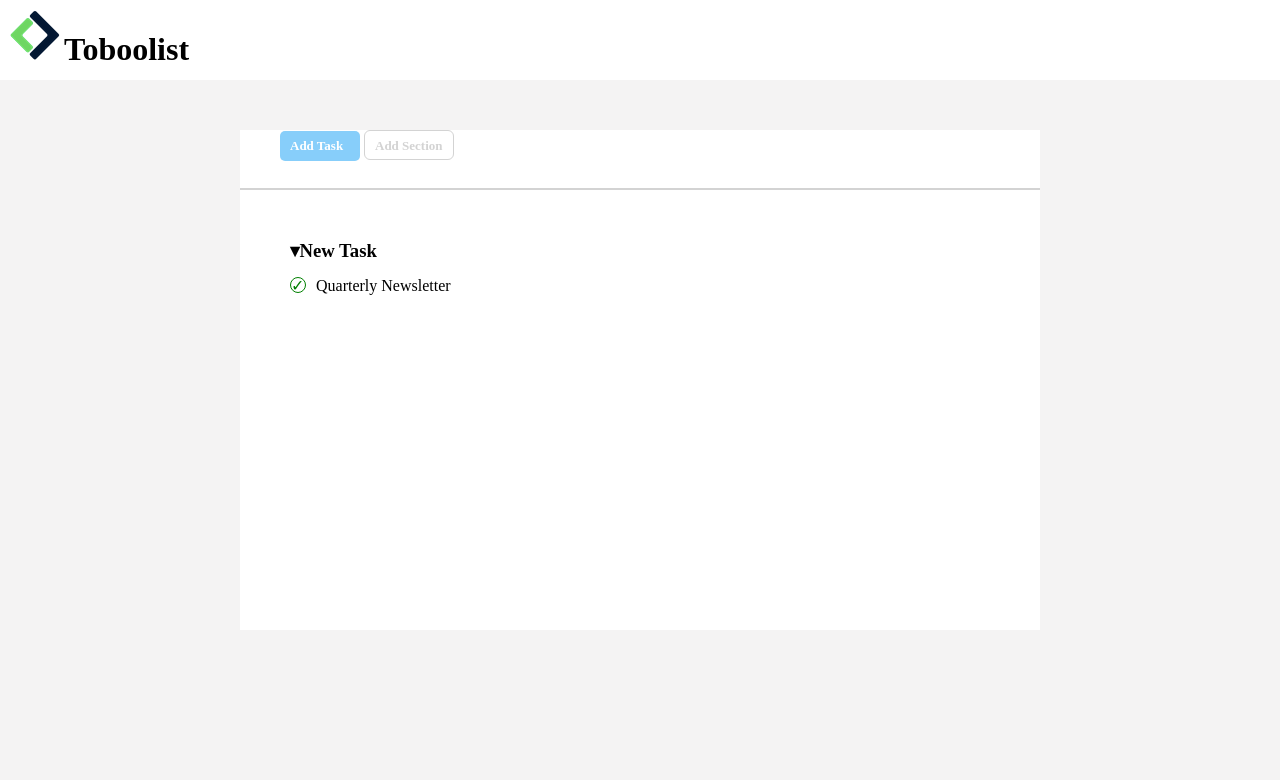
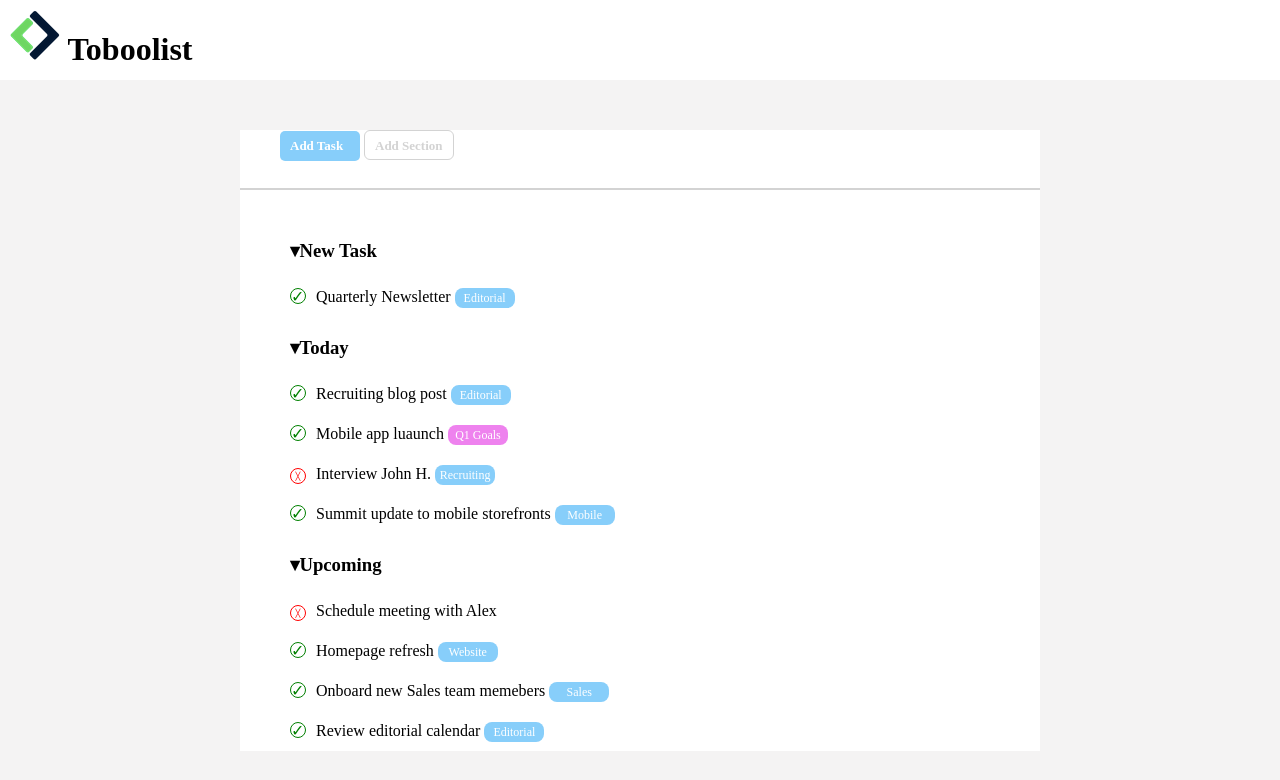
Before and after one commit to Martab1/html-css-toboolist, a plain HTML site: page index.html in a window 1280 px wide. Drawn offline with Linux system fonts and the light colour scheme.

Commit message:
add ticket list

```diff
--- a/css/style.css
+++ b/css/style.css
@@ -8,7 +8,7 @@ body{
     background:#c3bfbf2e;
 }
 
-/* HEADER */
+                           /* HEADER */
 
 .header{
     height: 80px;
@@ -20,14 +20,14 @@ h1{
     display: inline-block;
     }
 
-/* MAIN */
+                              /* MAIN */
 
 .contenitor{
     margin:auto;
     margin-top: 50px;
     background: #fff;
     width: 800px;
-    height:500px;
+
 }
 
 .section{
@@ -77,6 +77,7 @@ h1{
 
 }
 
+                               /* CONTENT*/
 
 .content{
    margin-left: 50px;
@@ -91,12 +92,53 @@ ul{
 
 }
 
-.v{display: inline-block;
-    color:green;
+.entity{
+    display: inline-block;
     width: 16px;
     height: 16px;
     border: 1px solid;
     border-radius: 50%;
     margin-right: 10px;
     line-height: 16px ;
+
 }
+.v{
+    color:green;
+}
+
+.x{
+color:red;
+font-size: 8px;
+text-align: center;
+
+}
+
+
+
+span, ul{
+    display: inline-block;
+}
+
+li{
+    line-height: 40px;
+}
+
+.ticket{
+    display: inline-block;
+    width:60px;
+    height: 20px;
+    background:lightskyblue;
+    border-radius: 8px;;
+    font-size: 12px;
+    color: #fff;
+    text-align: center;
+    line-height:20px ;
+}
+
+.purple{
+    background-color: violet;
+}
+
+h3{
+    margin-top: 20px;
+}
--- a/index.html
+++ b/index.html
@@ -9,12 +9,18 @@
 </head>
 <body>
     <header>
+                                      <!-- HEADER -->
+
+    <!-- LOGO -->
        <div class="header">
-           <img src="./img/logo.png" alt="">
-           <h1>Toboolist</h1>
+           <h1><img src="./img/logo.png" alt="">
+           Toboolist</h1>
        </div>
     </header>
 
+                                       <!-- CONTENITOR -->
+
+    <!-- BUTTON-->
     <main class="contenitor">
         <div class="section">
             <section class="button add-task">
@@ -24,24 +30,47 @@
             <section class="button add-section">
               <span class="add2"><strong>Add Section</strong></span>
             </section>
+       </div>
 
-
-        </div>
-
+    <!-- LIST -->
         <div class="content">
             <section>
                 <h3>&#9662;New Task</h3>
                 <ul>
-                    <li><span class="v">&check;</span>Quarterly Newsletter</li>
+                    <li><span class="entity v">&check;</span>Quarterly Newsletter
+                    <span class="ticket">Editorial</span></li>
                 </ul>
 
             </section>
 
-            <section>
-
-            </section>
 
             <section>
+                <h3>&#9662;Today</h3>
+                <ul>
+                    <li><span class="entity v">&check;</span>Recruiting blog post
+                        <span class="ticket">Editorial</span></li>
+                    <li><span class="entity v">&check;</span>Mobile app luaunch
+                        <span class="ticket purple"> Q1 Goals</span></li>
+                    <li><span class="entity x">&#9587;</span>Interview John H.
+                       <span class="ticket"> Recruiting</span></li>
+                    <li><span class="entity v">&check;</span>Summit update to mobile storefronts
+                        <span class="ticket"> Mobile</span></li>
+                </ul>
+
+             </section>
+
+
+            <section>
+                <h3>&#9662;Upcoming</h3>
+                <ul>
+                    <li><span class="entity x">&#9587;</span>Schedule meeting with Alex
+                    <li><span class="entity v">&check;</span>Homepage refresh
+                        <span class="ticket"> Website</span></li>
+                    <li><span class="entity v">&check;</span>Onboard  new Sales team memebers
+                        <span class="ticket"> Sales</span></li>
+                    <li><span class="entity v">&check;</span>Review editorial calendar
+                            <span class="ticket"> Editorial</span></li>
+                </ul>
 
             </section>
         </div>
```
